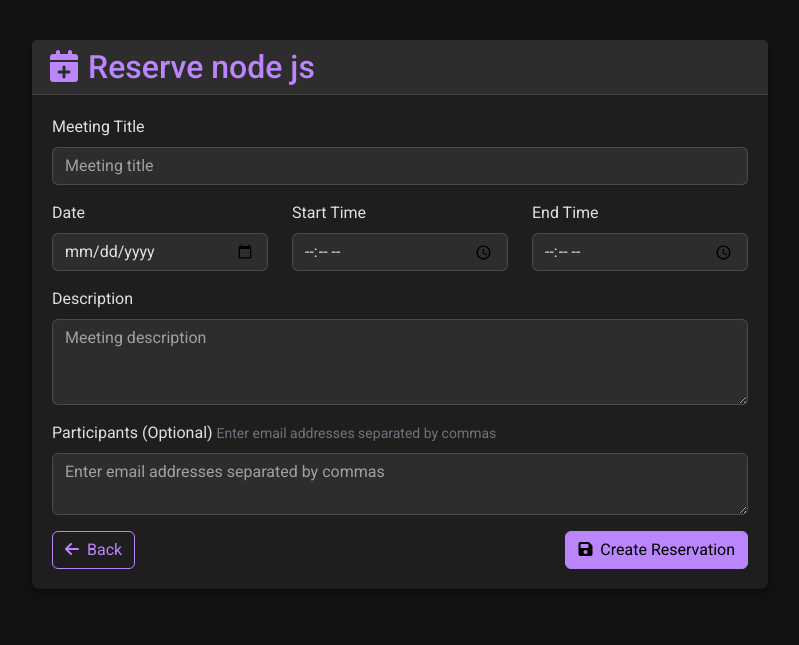
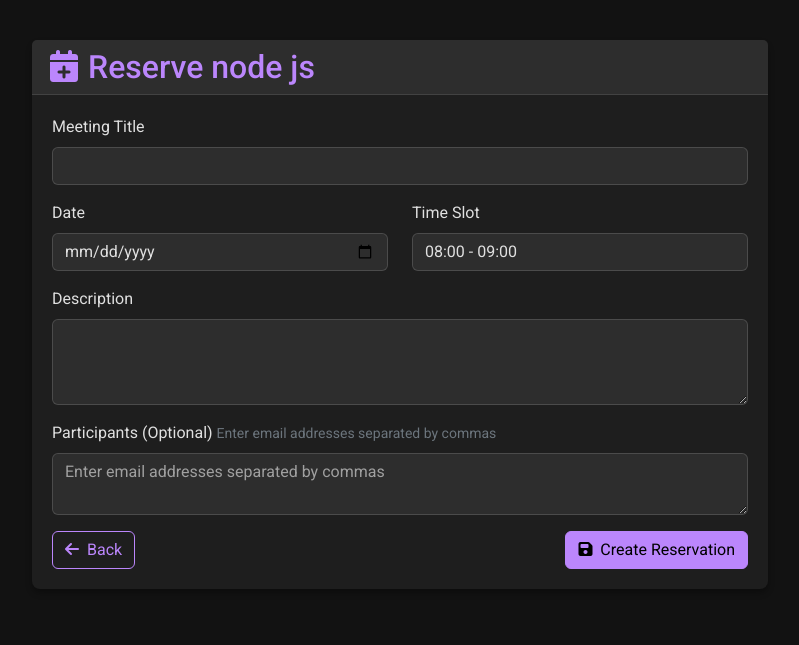
Before and after one commit to sumohast/meet-room, a Django app: page /room/3/reserve/ in a window 1280 px wide. Shown: the part 104-749 px from the top of the page, without its empty margins (240-1039 px from the left). Run offline with Django 4.2, Linux system fonts and the light colour scheme; a user stored in the database is signed in; data comes from the database, SQL or seed files in the repository.

Commit message:
update 3.4

```diff
--- a/base/forms.py
+++ b/base/forms.py
@@ -36,6 +36,11 @@ class RoomForm(ModelForm):
         }
 
 class ReservationForm(ModelForm):
+    time_slot = forms.CharField(
+        required=True,
+        widget=forms.Select(attrs={'class': 'form-control'}),
+    )
+
     participants_emails = forms.CharField(
         required=False,
         widget=forms.Textarea(attrs={
@@ -47,48 +52,70 @@ class ReservationForm(ModelForm):
 
     class Meta:
         model = Reservation
-        fields = ['title', 'description', 'date', 'start_time', 'end_time', 'participants_emails']
+        fields = ['title', 'description', 'date', 'participants_emails']
         widgets = {
-            'title': forms.TextInput(attrs={'class': 'form-control', 'placeholder': 'Meeting title'}),
-            'description': forms.Textarea(attrs={'class': 'form-control', 'rows': 3, 'placeholder': 'Meeting description'}),
+            'title': forms.TextInput(attrs={'class': 'form-control'}),
+            'description': forms.Textarea(attrs={'class': 'form-control', 'rows': 3}),
             'date': forms.DateInput(attrs={'class': 'form-control', 'type': 'date'}),
-            'start_time': forms.TimeInput(attrs={'class': 'form-control', 'type': 'time'}),
-            'end_time': forms.TimeInput(attrs={'class': 'form-control', 'type': 'time'}),
+            'participants_emails': forms.Textarea(attrs={'class': 'form-control', 'rows': 2}),
         }
+
+    def __init__(self, *args, **kwargs):
+        super().__init__(*args, **kwargs)
+
+        if 'initial' in kwargs and 'time_slot' in kwargs['initial']:
+            initial_time_slot = kwargs['initial']['time_slot']
+            self.fields['time_slot'].widget.choices = [(initial_time_slot, initial_time_slot)]
+        else:
+            time_slots = [
+                ('08:00-09:00', '08:00 - 09:00'),
+                ('09:00-10:00', '09:00 - 10:00'),
+                ('10:00-11:00', '10:00 - 11:00'),
+                ('11:00-12:00', '11:00 - 12:00'),
+                ('13:00-14:00', '13:00 - 14:00'),
+                ('14:00-15:00', '14:00 - 15:00'),
+                ('15:00-16:00', '15:00 - 16:00'),
+                ('16:00-17:00', '16:00 - 17:00'),
+            ]
+            self.fields['time_slot'].widget.choices = time_slots
 
     def clean(self):
         cleaned_data = super().clean()
-        start_time = cleaned_data.get('start_time')
-        end_time = cleaned_data.get('end_time')
+        time_slot = cleaned_data.get('time_slot')
         date = cleaned_data.get('date')
         room = cleaned_data.get('room')
 
-        # Check if end time is after start time
-        if start_time and end_time and start_time >= end_time:
-            raise forms.ValidationError('End time must be after start time')
+        if time_slot and date:
+            # Extract start_time and end_time from time_slot
+            start_time_str, end_time_str = time_slot.split('-')
+            start_time = datetime.strptime(start_time_str, '%H:%M').time()
+            end_time = datetime.strptime(end_time_str, '%H:%M').time()
 
-        # Check if the reservation is in the past
-        if date:
+            # Add start_time and end_time to cleaned_data
+            cleaned_data['start_time'] = start_time
+            cleaned_data['end_time'] = end_time
+
+            # Check if the reservation is in the past
             today = datetime.now().date()
             if date < today:
                 raise forms.ValidationError('Cannot make reservations in the past')
 
             # If reservation is for today, check time
-            if date == today and start_time and start_time < datetime.now().time():
+            if date == today and start_time < datetime.now().time():
                 raise forms.ValidationError('Cannot make reservations in the past')
 
-        # Check for overlapping reservations
-        if date and start_time and end_time and room:
-            overlapping = Reservation.objects.filter(
-                room=room,
-                date=date,
-            ).exclude(
-                pk=self.instance.pk if self.instance and self.instance.pk else None
-            ).filter(
-                models.Q(start_time__lt=end_time, end_time__gt=start_time)
-            )
+            # Check for overlapping reservations
+            if date and start_time and end_time and room:
+                overlapping = Reservation.objects.filter(
+                    room=room,
+                    date=date,
+                ).exclude(
+                    pk=self.instance.pk if self.instance and self.instance.pk else None
+                ).filter(
+                    models.Q(start_time__lt=end_time, end_time__gt=start_time)
+                )
 
-            if overlapping.exists():
-                raise forms.ValidationError('This time slot is already booked')
+                if overlapping.exists():
+                    raise forms.ValidationError('This time slot is already booked')
 
         return cleaned_data
--- a/base/urls.py
+++ b/base/urls.py
@@ -11,7 +11,6 @@ urlpatterns = [
     path('my-reservations/', views.user_reservations, name="user-reservations"),
     path('cancel-reservation/<int:reservation_id>/', views.cancel_reservation, name='cancel-reservation'),
 
-
     # Admin routes
     path('admin-dashboard/', views.admin_dashboard, name="admin-dashboard"),
     path('admin-reservations/', views.admin_reservations, name="admin-reservations"),
@@ -24,6 +23,5 @@ urlpatterns = [
     path('login/', views.login_page, name="login"),
     path('logout/', views.logout_user, name="logout"),
     path('register/', views.register_page, name="register"),
-    path('room/<int:room_id>/quick-reserve/', views.quick_reserve, name='quick-reserve'),
-
+    # Removed the quick-reserve URL pattern
 ]
--- a/base/views.py
+++ b/base/views.py
@@ -108,41 +108,50 @@ def room_calendar(request, room_id):
 def create_reservation(request, room_id):
     room = get_object_or_404(Room, id=room_id)
 
-    # Get initial values from query parameters
+    # Get initial data from query parameters
     initial_data = {}
-    if 'date' in request.GET:
-        try:
-            initial_data['date'] = datetime.strptime(request.GET.get('date'), '%Y-%m-%d').date()
-        except ValueError:
-            pass
+    if request.GET.get('date'):
+        initial_data['date'] = request.GET.get('date')
 
-    if 'start' in request.GET and 'end' in request.GET:
-        try:
-            initial_data['start_time'] = datetime.strptime(request.GET.get('start'), '%H:%M').time()
-            initial_data['end_time'] = datetime.strptime(request.GET.get('end'), '%H:%M').time()
-        except ValueError:
-            pass
-
-    form = ReservationForm(initial=initial_data)
+    # Handle time slot from query parameters
+    start_time = request.GET.get('start')
+    end_time = request.GET.get('end')
+    if start_time and end_time:
+        initial_data['time_slot'] = f"{start_time}-{end_time}"
 
     if request.method == 'POST':
-        form = ReservationForm(request.POST)
+        # Print POST data for debugging
+        print(f"POST data: {request.POST}")
+
+        form = ReservationForm(request.POST, initial=initial_data)
         if form.is_valid():
+            # Form is valid, create the reservation
             reservation = form.save(commit=False)
+            reservation.room = room
             reservation.user = request.user
-            reservation.room = room
 
-            # Check for overlapping reservations
-            date = form.cleaned_data.get('date')
-            start_time = form.cleaned_data.get('start_time')
-            end_time = form.cleaned_data.get('end_time')
+            # Extract start_time and end_time from time_slot
+            time_slot = form.cleaned_data.get('time_slot')
+            if not time_slot and 'time_slot' in initial_data:
+                # Use initial time_slot if not in form data
+                time_slot = initial_data['time_slot']
 
-            if not room.is_available(date, start_time, end_time):
-                messages.error(request, 'This time slot is already booked')
-            else:
-                reservation.save()
-                messages.success(request, f'Reservation for {room.name} created successfully!')
-                return redirect('user-reservations')
+            start_time_str, end_time_str = time_slot.split('-')
+            reservation.start_time = datetime.strptime(start_time_str, '%H:%M').time()
+            reservation.end_time = datetime.strptime(end_time_str, '%H:%M').time()
+
+            # Save the reservation to the database
+            reservation.save()
+
+            # Show success message and redirect
+            messages.success(request, 'Reservation created successfully!')
+            return redirect('room-detail', pk=room.id)
+        else:
+            # Form is invalid, print errors for debugging
+            print(f"Form errors: {form.errors}")
+            messages.error(request, 'There was an error with your reservation. Please check the form.')
+    else:
+        form = ReservationForm(initial=initial_data)
 
     context = {
         'form': form,
@@ -384,45 +393,4 @@ def register_page(request):
     context = {'form': form}
     return render(request, 'base/register.html', context)
 
-@login_required
-def quick_reserve(request, room_id):
-    room = get_object_or_404(Room, id=room_id)
-
-    if request.method == 'POST':
-        date_str = request.POST.get('date')
-        start_str = request.POST.get('start')
-        end_str = request.POST.get('end')
-
-        try:
-            date = datetime.strptime(date_str, '%Y-%m-%d').date()
-            start_time = datetime.strptime(start_str, '%H:%M').time()
-            end_time = datetime.strptime(end_str, '%H:%M').time()
-
-            # Check if the time slot is available
-            if room.is_available(date, start_time, end_time):
-                # Create the reservation with a default title
-                title = f"Quick reservation - {room.name}"
-                reservation = Reservation.objects.create(
-                    user=request.user,
-                    room=room,
-                    title=title,
-                    date=date,
-                    start_time=start_time,
-                    end_time=end_time,
-                    description="Quick reservation"
-                )
-                messages.success(request, f'Reservation for {room.name} created successfully!')
-            else:
-                messages.error(request, 'This time slot is already booked')
-
-            # Redirect back to the page they came from
-            referer = request.META.get('HTTP_REFERER')
-            if referer:
-                return redirect(referer)
-            return redirect('room-detail', room_id=room_id)
-
-        except (ValueError, TypeError):
-            messages.error(request, 'Invalid date or time format')
-
-    # If not POST or there was an error, redirect to room detail
-    return redirect('room-detail', room_id=room_id)
+# quick_reserve view has been removed
--- a/templates/base/reservation_form.html
+++ b/templates/base/reservation_form.html
@@ -38,7 +38,7 @@
                     </div>
 
                     <div class="row mb-3">
-                        <div class="col-md-4">
+                        <div class="col-md-6">
                             <label for="{{ form.date.id_for_label }}" class="form-label">Date</label>
                             {{ form.date }}
                             {% if form.date.errors %}
@@ -47,21 +47,12 @@
                             </div>
                             {% endif %}
                         </div>
-                        <div class="col-md-4">
-                            <label for="{{ form.start_time.id_for_label }}" class="form-label">Start Time</label>
-                            {{ form.start_time }}
-                            {% if form.start_time.errors %}
+                        <div class="col-md-6">
+                            <label for="{{ form.time_slot.id_for_label }}" class="form-label">Time Slot</label>
+                            {{ form.time_slot }}
+                            {% if form.time_slot.errors %}
                             <div class="text-danger mt-1">
-                                {{ form.start_time.errors }}
-                            </div>
-                            {% endif %}
-                        </div>
-                        <div class="col-md-4">
-                            <label for="{{ form.end_time.id_for_label }}" class="form-label">End Time</label>
-                            {{ form.end_time }}
-                            {% if form.end_time.errors %}
-                            <div class="text-danger mt-1">
-                                {{ form.end_time.errors }}
+                                {{ form.time_slot.errors }}
                             </div>
                             {% endif %}
                         </div>
```
Also changed, not shown: templates/base/room_calendar.html (+3 -9 lines), templates/base/room_detail.html (+7 -11 lines).
